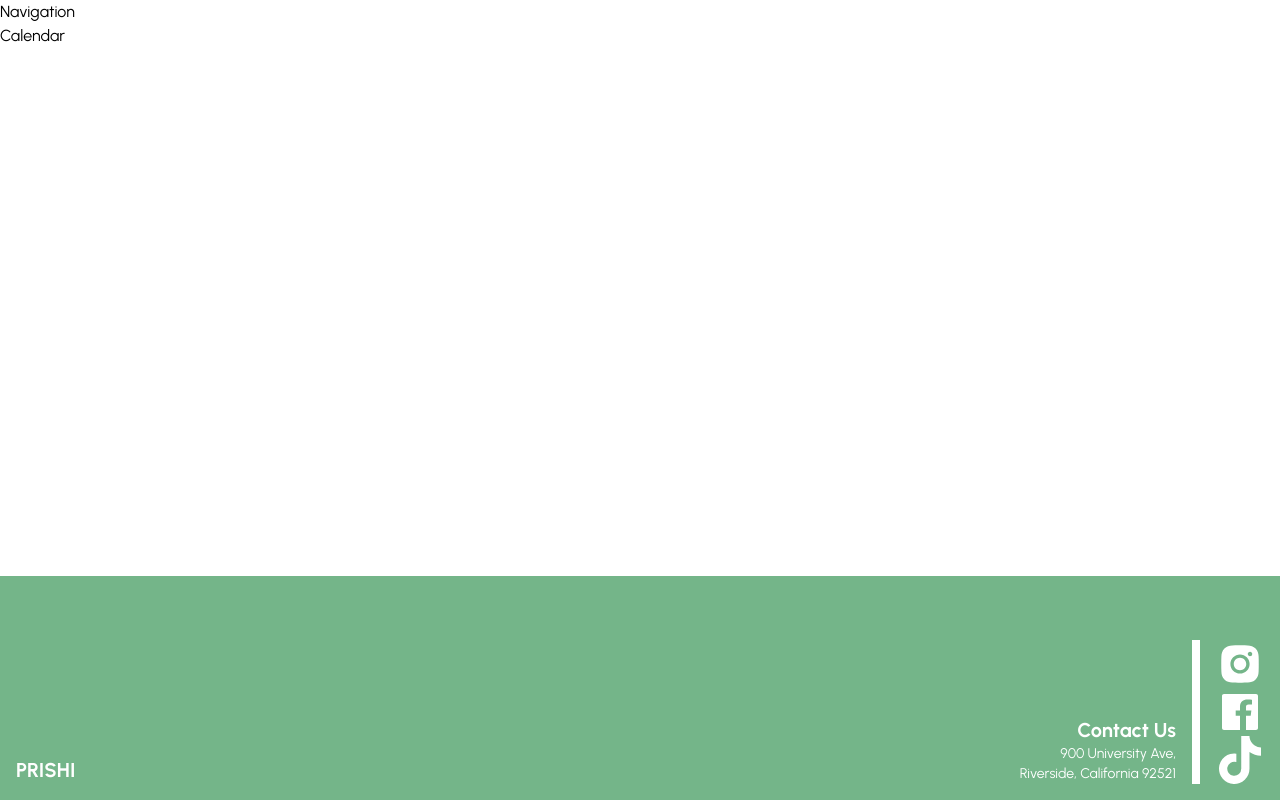
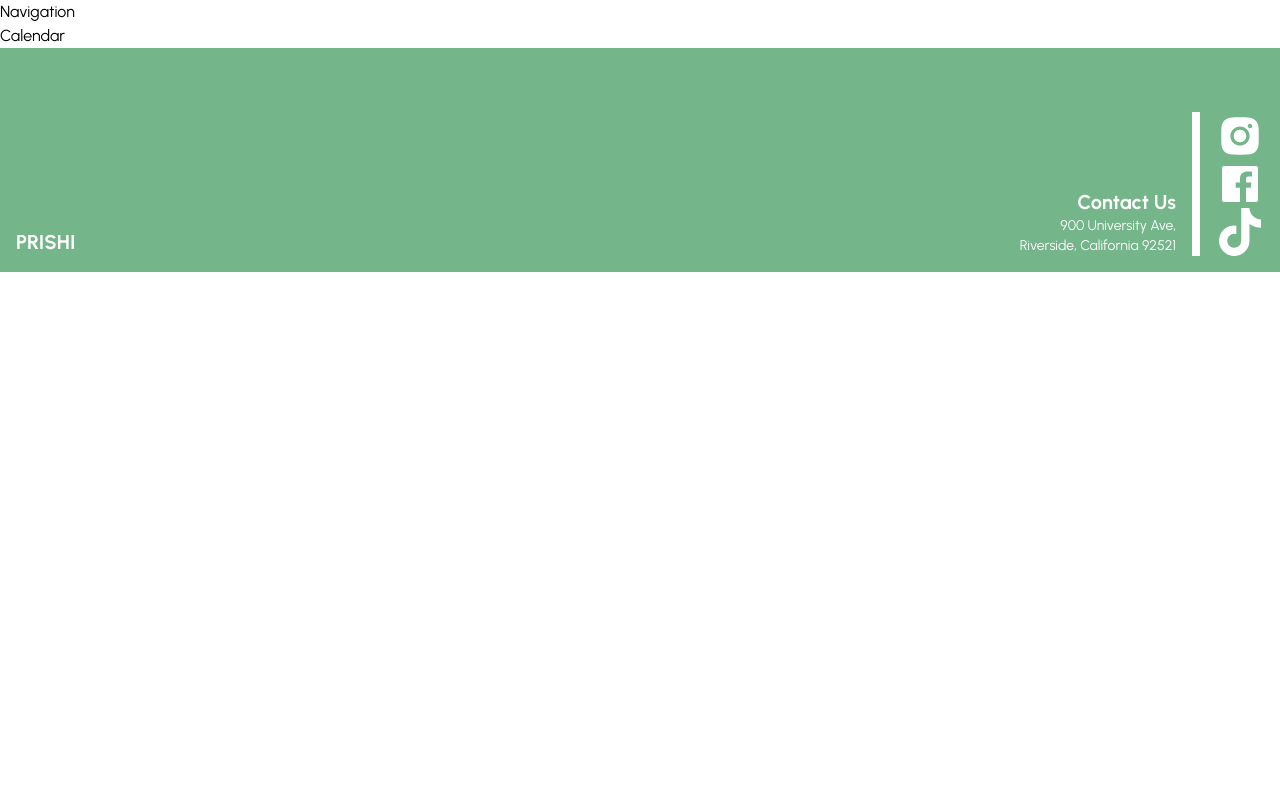
Before and after one commit to acm-ucr/rishi-website, a Next.js app: page /events in a window 1280 px wide. Built offline with nearby package versions, Linux system fonts and the light colour scheme.

Commit message:
git rid of absolute

```diff
--- a/src/components/Footer.jsx
+++ b/src/components/Footer.jsx
@@ -4,11 +4,9 @@ import { FaTiktok } from "react-icons/fa";
 
 const Footer = () => {
   return (
-    <div className="w-full pt-16 bg-rishi-green absolute bottom-0">
-      <div className="text-xl text-white absolute bottom-4 left-4 font-bold">
-        PRISHI
-      </div>
-      <div className="flex justify-end items-end h-full pr-4 pb-4 gap-4">
+    <div className="justify-between flex w-full pt-16 bg-rishi-green">
+      <div className="text-xl self-end text-white font-bold p-4">PRISHI</div>
+      <div className="flex justify-end items-end pr-4 pb-4 gap-4">
         <div className="text-right text-white">
           <div className="text-xl font-bold">Contact Us</div>
           <div className="text-sm">900 University Ave,</div>
```
